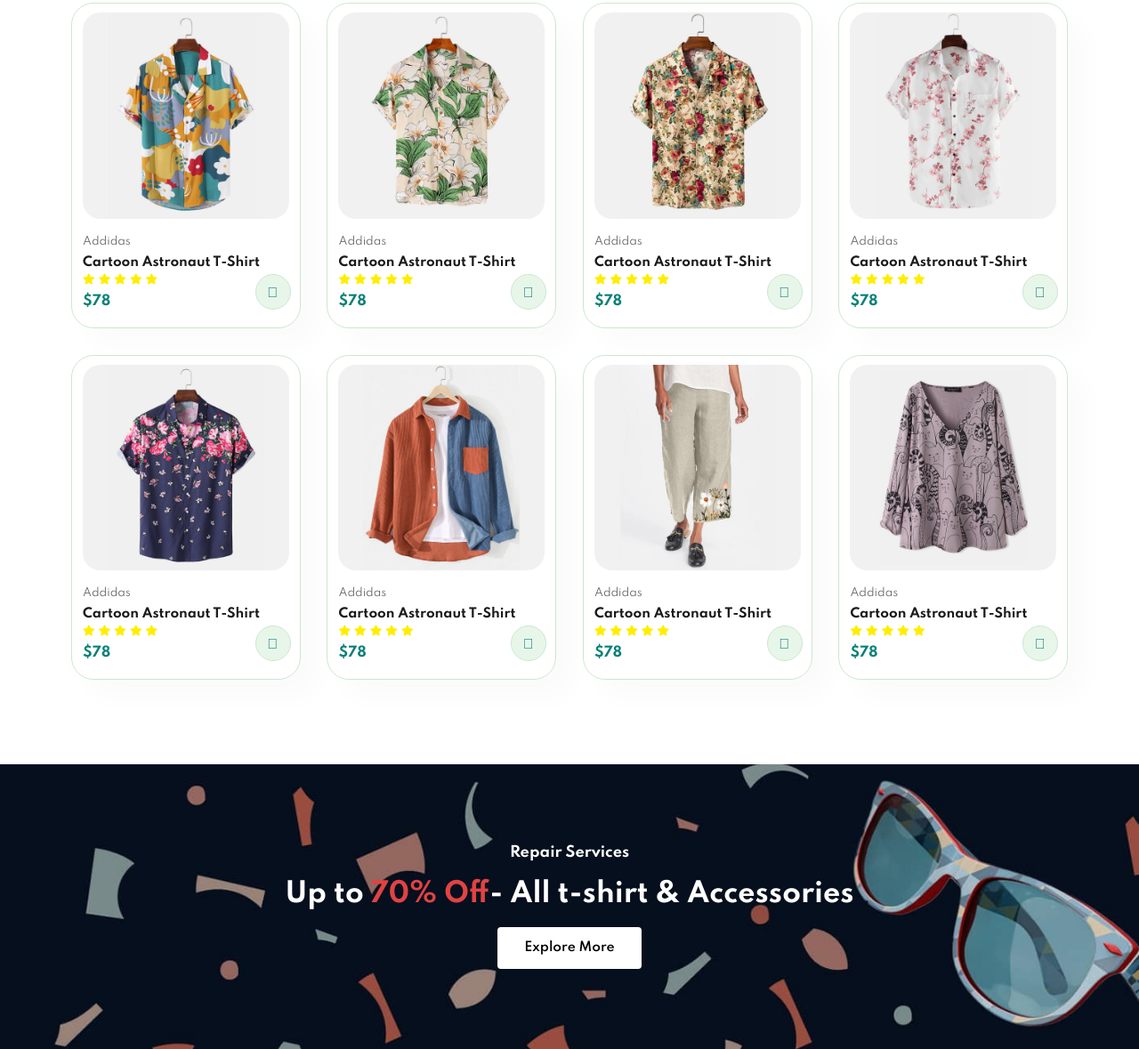
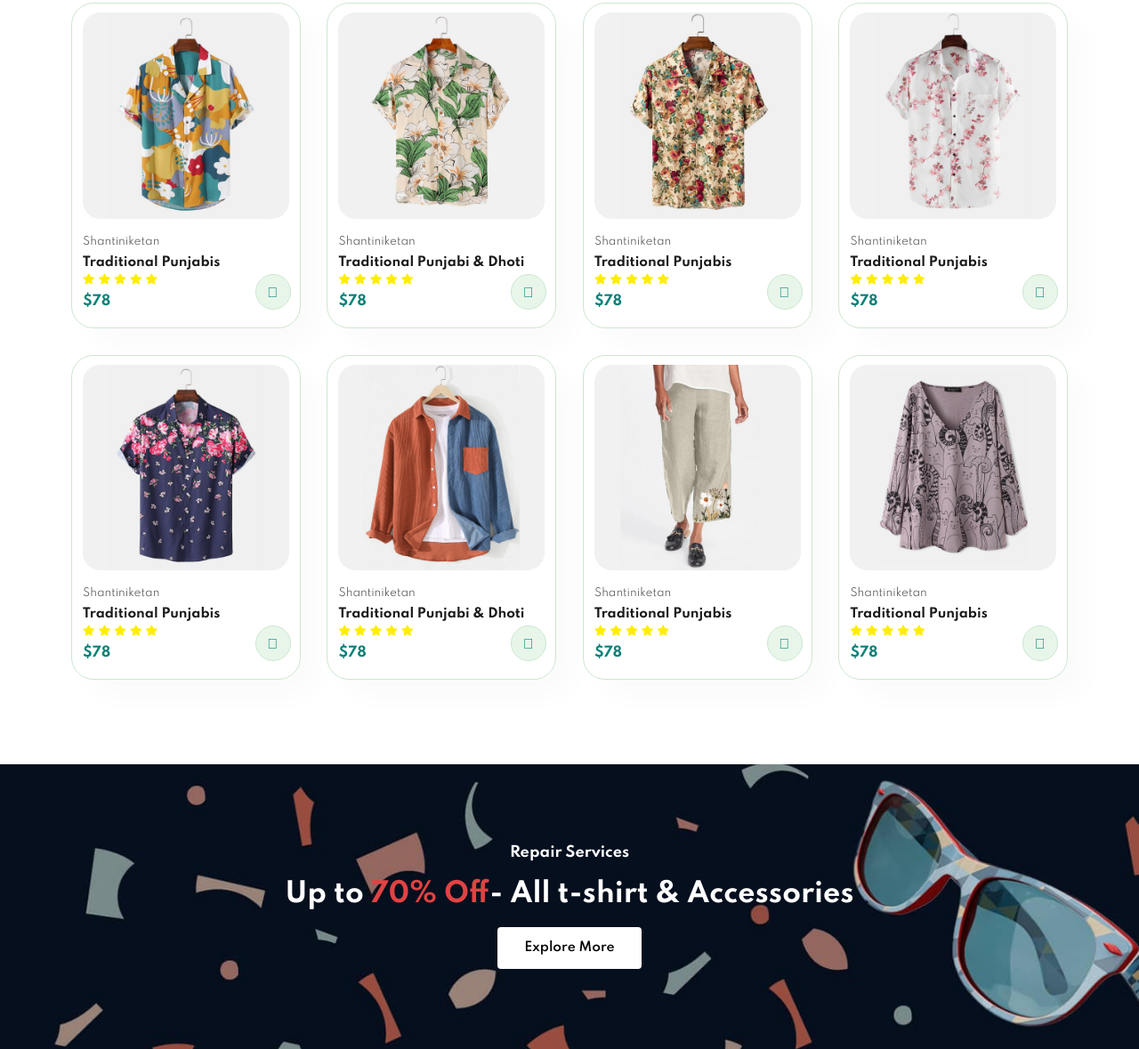
Before and after one commit to SoumyadeepGhosh24/e-commerce-website, a plain HTML site: page index.html in a window 1280 px wide. Shown: the part 1297-2476 px from the top of the page at 89% size. Drawn offline with Linux system fonts and the light colour scheme.

Commit message:
index.html

```diff
--- a/index.html
+++ b/index.html
@@ -36,7 +36,7 @@
         <h2>Super Value Deals</h2>
         <h1>On all Products</h1>
         <p>Save more with coupons & up to 75% off!</p>
-        <button>Shop Now</button>
+        <a href="shop.html"><button>Shop Now</button></a>
     </section>
     <section id="feature" class="section-p1">
         <div class="fe-box">
@@ -61,7 +61,7 @@
         </div>
         <div class="fe-box">
             <img src="img/features/f6.png" alt="">
-            <h6>24/7 Support</h6>
+            <a href="contact.html"><h6>24/7 Support</h6></a>
         </div>
     </section>
     <section id="product1" class="section-p1">
@@ -69,10 +69,10 @@
         <p>Summer Collection New Modern Design</p>
         <div class="pro-container">
             <div class="pro">
-                <img src="img/products/f1.jpg" alt="product_image">
+                <a href="sproduct.html"><img src="img/products/f1.jpg" alt="product_image"></a>
                 <div class="des">
-                    <span>Addidas</span>
-                    <h5>Cartoon Astronaut T-Shirt</h5>
+                    <span>Shantiniketan</span>
+                    <h5>Traditional Punjabis</h5>
                     <div class="star">
                         <i class="fas fa-star"></i>
                         <i class="fas fa-star"></i>
@@ -85,10 +85,10 @@
                 <a href="#"><i class="fal fa-shopping-cart cart"></i></a>
             </div>
             <div class="pro">
-                <img src="img/products/f2.jpg" alt="product_image">
+                <a href="sproduct2.html"><img src="img/products/f2.jpg" alt="product_image"></a>
                 <div class="des">
-                    <span>Addidas</span>
-                    <h5>Cartoon Astronaut T-Shirt</h5>
+                    <span>Shantiniketan</span>
+                    <h5>Traditional Punjabi & Dhoti</h5>
                     <div class="star">
                         <i class="fas fa-star"></i>
                         <i class="fas fa-star"></i>
@@ -103,8 +103,8 @@
             <div class="pro">
                 <img src="img/products/f3.jpg" alt="product_image">
                 <div class="des">
-                    <span>Addidas</span>
-                    <h5>Cartoon Astronaut T-Shirt</h5>
+                    <span>Shantiniketan</span>
+                    <h5>Traditional Punjabis</h5>
                     <div class="star">
                         <i class="fas fa-star"></i>
                         <i class="fas fa-star"></i>
@@ -119,8 +119,8 @@
             <div class="pro">
                 <img src="img/products/f4.jpg" alt="product_image">
                 <div class="des">
-                    <span>Addidas</span>
-                    <h5>Cartoon Astronaut T-Shirt</h5>
+                    <span>Shantiniketan</span>
+                    <h5>Traditional Punjabis</h5>
                     <div class="star">
                         <i class="fas fa-star"></i>
                         <i class="fas fa-star"></i>
@@ -135,8 +135,8 @@
             <div class="pro">
                 <img src="img/products/f5.jpg" alt="product_image">
                 <div class="des">
-                    <span>Addidas</span>
-                    <h5>Cartoon Astronaut T-Shirt</h5>
+                    <span>Shantiniketan</span>
+                    <h5>Traditional Punjabis</h5>
                     <div class="star">
                         <i class="fas fa-star"></i>
                         <i class="fas fa-star"></i>
@@ -151,8 +151,8 @@
             <div class="pro">
                 <img src="img/products/f6.jpg" alt="product_image">
                 <div class="des">
-                    <span>Addidas</span>
-                    <h5>Cartoon Astronaut T-Shirt</h5>
+                    <span>Shantiniketan</span>
+                    <h5>Traditional Punjabi & Dhoti</h5>
                     <div class="star">
                         <i class="fas fa-star"></i>
                         <i class="fas fa-star"></i>
@@ -167,8 +167,8 @@
             <div class="pro">
                 <img src="img/products/f7.jpg" alt="product_image">
                 <div class="des">
-                    <span>Addidas</span>
-                    <h5>Cartoon Astronaut T-Shirt</h5>
+                    <span>Shantiniketan</span>
+                    <h5>Traditional Punjabis</h5>
                     <div class="star">
                         <i class="fas fa-star"></i>
                         <i class="fas fa-star"></i>
@@ -183,8 +183,8 @@
             <div class="pro">
                 <img src="img/products/f8.jpg" alt="product_image">
                 <div class="des">
-                    <span>Addidas</span>
-                    <h5>Cartoon Astronaut T-Shirt</h5>
+                    <span>Shantiniketan</span>
+                    <h5>Traditional Punjabis</h5>
                     <div class="star">
                         <i class="fas fa-star"></i>
                         <i class="fas fa-star"></i>
@@ -201,17 +201,17 @@
     <section id="banner" class="section-m1">
         <h4>Repair Services</h4>
         <h2>Up to <span>70% Off</span>- All t-shirt & Accessories</h2>
-        <button class="normal">Explore More</button>
+        <a href="shop.html"><button class="normal">Explore More</button></a>
     </section>
     <section id="product1" class="section-p1">
         <h2>New Arrivals</h2>
         <p>Summer Collection New Modern Design</p>
         <div class="pro-container">
             <div class="pro">
-                <img src="img/products/n1.jpg" alt="product_image">
+                <img src="img/products/e1.jpg" alt="product_image">
                 <div class="des">
-                    <span>Addidas</span>
-                    <h5>Cartoon Astronaut T-Shirt</h5>
+                    <span>Shantiniketan</span>
+                    <h5>Traditional Punjabis</h5>
                     <div class="star">
                         <i class="fas fa-star"></i>
                         <i class="fas fa-star"></i>
@@ -224,10 +224,10 @@
                 <a href="#"><i class="fal fa-shopping-cart cart"></i></a>
             </div>
             <div class="pro">
-                <img src="img/products/n2.jpg" alt="product_image">
+                <img src="img/products/e2.jpg" alt="product_image">
                 <div class="des">
-                    <span>Addidas</span>
-                    <h5>Cartoon Astronaut T-Shirt</h5>
+                    <span>Shantiniketan</span>
+                    <h5>Traditional Punjabis</h5>
                     <div class="star">
                         <i class="fas fa-star"></i>
                         <i class="fas fa-star"></i>
@@ -240,10 +240,10 @@
                 <a href="#"><i class="fal fa-shopping-cart cart"></i></a>
             </div>
             <div class="pro">
-                <img src="img/products/n3.jpg" alt="product_image">
+                <img src="img/products/e3.jpg" alt="product_image">
                 <div class="des">
-                    <span>Addidas</span>
-                    <h5>Cartoon Astronaut T-Shirt</h5>
+                    <span>Shantiniketan</span>
+                    <h5>Traditional Punjabis</h5>
                     <div class="star">
                         <i class="fas fa-star"></i>
                         <i class="fas fa-star"></i>
@@ -256,10 +256,10 @@
                 <a href="#"><i class="fal fa-shopping-cart cart"></i></a>
             </div>
             <div class="pro">
-                <img src="img/products/n4.jpg" alt="product_image">
+                <img src="img/products/e4.jpg" alt="product_image">
                 <div class="des">
-                    <span>Addidas</span>
-                    <h5>Cartoon Astronaut T-Shirt</h5>
+                    <span>Shantiniketan</span>
+                    <h5>Traditional Punjabis</h5>
                     <div class="star">
                         <i class="fas fa-star"></i>
                         <i class="fas fa-star"></i>
@@ -272,10 +272,10 @@
                 <a href="#"><i class="fal fa-shopping-cart cart"></i></a>
             </div>
             <div class="pro">
-                <img src="img/products/n5.jpg" alt="product_image">
+                <img src="img/products/e5.jpg" alt="product_image">
                 <div class="des">
-                    <span>Addidas</span>
-                    <h5>Cartoon Astronaut T-Shirt</h5>
+                    <span>Shantiniketan</span>
+                    <h5>Traditional Punjabis</h5>
                     <div class="star">
                         <i class="fas fa-star"></i>
                         <i class="fas fa-star"></i>
@@ -288,10 +288,10 @@
                 <a href="#"><i class="fal fa-shopping-cart cart"></i></a>
             </div>
             <div class="pro">
-                <img src="img/products/n6.jpg" alt="product_image">
+                <img src="img/products/e6.jpg" alt="product_image">
                 <div class="des">
-                    <span>Addidas</span>
-                    <h5>Cartoon Astronaut T-Shirt</h5>
+                    <span>Shantiniketan</span>
+                    <h5>Traditional Punjabis</h5>
                     <div class="star">
                         <i class="fas fa-star"></i>
                         <i class="fas fa-star"></i>
@@ -304,10 +304,10 @@
                 <a href="#"><i class="fal fa-shopping-cart cart"></i></a>
             </div>
             <div class="pro">
-                <img src="img/products/n7.jpg" alt="product_image">
+                <img src="img/products/e7.jpg" alt="product_image">
                 <div class="des">
-                    <span>Addidas</span>
-                    <h5>Cartoon Astronaut T-Shirt</h5>
+                    <span>Shantiniketan</span>
+                    <h5>Traditional Punjabis</h5>
                     <div class="star">
                         <i class="fas fa-star"></i>
                         <i class="fas fa-star"></i>
@@ -320,10 +320,10 @@
                 <a href="#"><i class="fal fa-shopping-cart cart"></i></a>
             </div>
             <div class="pro">
-                <img src="img/products/n8.jpg" alt="product_image">
+                <img src="img/products/e8.jpg" alt="product_image">
                 <div class="des">
-                    <span>Addidas</span>
-                    <h5>Cartoon Astronaut T-Shirt</h5>
+                    <span>Shantiniketan</span>
+                    <h5>Traditional Punjabis</h5>
                     <div class="star">
                         <i class="fas fa-star"></i>
                         <i class="fas fa-star"></i>
@@ -342,13 +342,13 @@
             <h4>Crazy deals</h4>
             <h2>buy 1 get 1 free</h2>
             <span>The best classicc dress is on sale at Village Haat</span>
-            <button  class="white">Learn More</button>
+            <a href="shop.html"><button  class="white">Learn More</button></a>
         </div>
         <div class="banner-box banner-box2">
             <h4>Spring/Summer</h4>
             <h2>upcomming season</h2>
             <span>The best classicc dress is on sale at Village Haat</span>
-            <button  class="white">Collection</button>
+            <a href="summer.html"><button  class="white">Collection</button></a>
         </div>
     </section>
     <section id="banner3">
```
